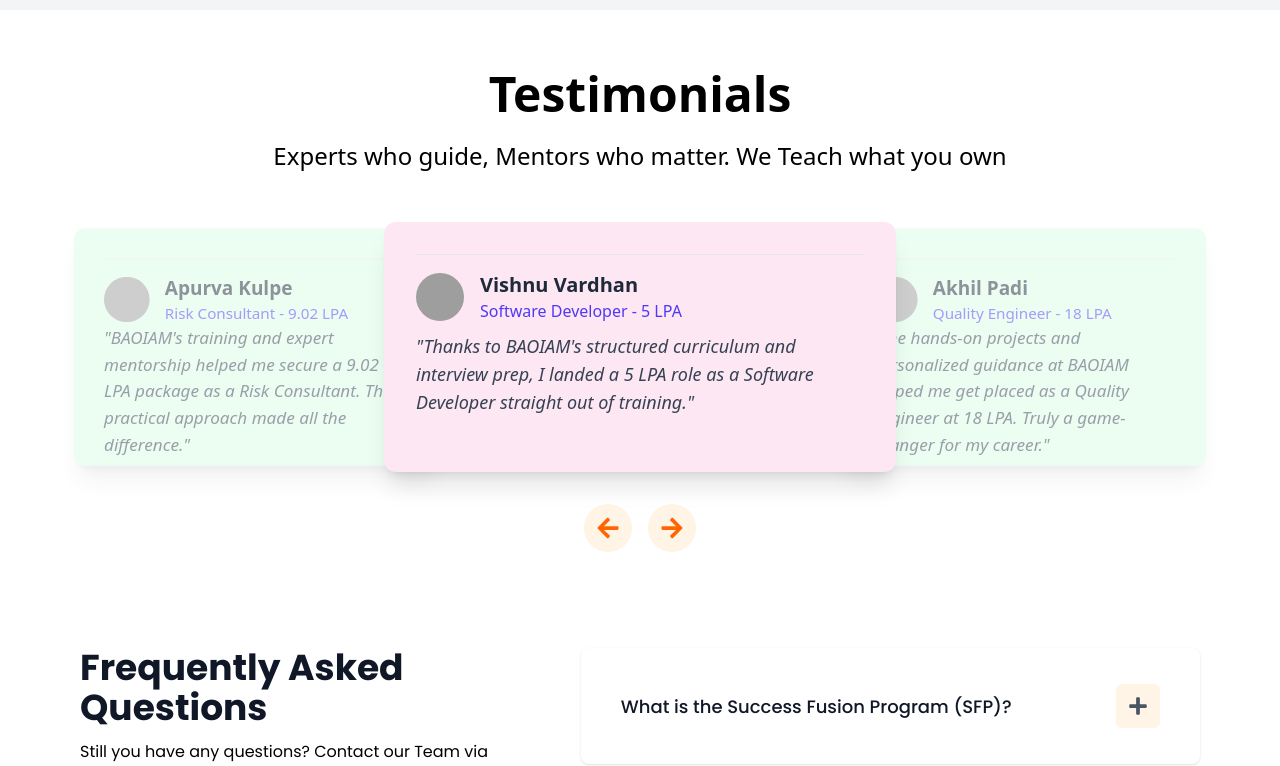
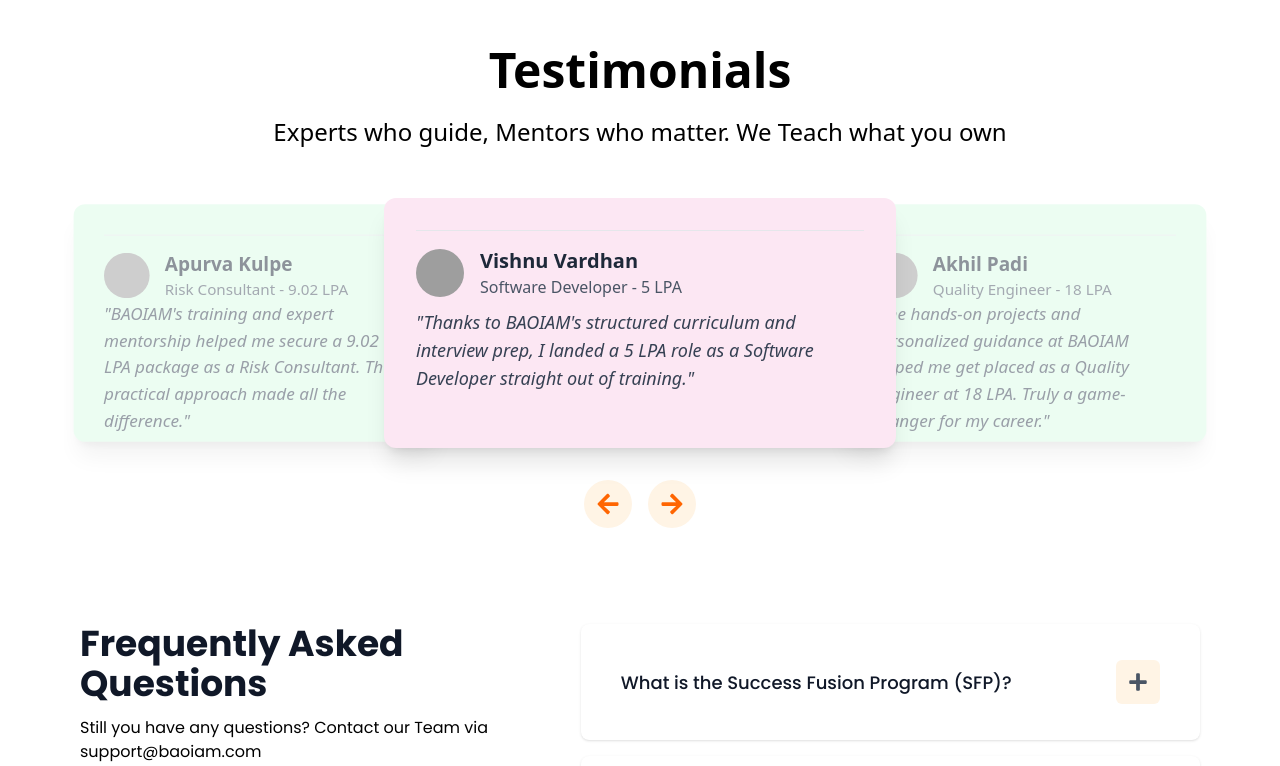
Before and after one commit to porkush/baoiam_frontend, a React (Vite) app in the folder frontend/: page / in a window 1280 px wide. Shown: the part 7039-7805 px from the top of the page. Built offline with nearby package versions, Linux system fonts and the light colour scheme; grey boxes are pictures that could not be loaded.

Commit message:
minor update

```diff
--- a/frontend/src/components/Home/TeamSection.jsx
+++ b/frontend/src/components/Home/TeamSection.jsx
@@ -359,7 +359,7 @@
   );
 
   return (
-    <div className="bg-white py-10 pb-20 px-4 sm:px-6 lg:px-8">
+    <div className="bg-white py-10 pb-14 px-4 sm:px-6 lg:px-8">
       {/* Header */}
       <div className="max-w-7xl mx-auto text-center mb-16">
         <h1 className="text-4xl font-bold text-gray-900 mb-6">
--- a/frontend/src/components/Home/Testimonial.jsx
+++ b/frontend/src/components/Home/Testimonial.jsx
@@ -128,7 +128,7 @@
                 />
               <div>
                 <p className="font-bold text-gray-800 text-xl">{testimonial.author}</p>
-                <p className="text-indigo-600 font-medium">{testimonial.role}</p>
+                <p className="text-gray-600 font-medium">{testimonial.role}</p>
               </div>
             </div>
             <p className="text-gray-700 italic text-lg mb-6">
```
